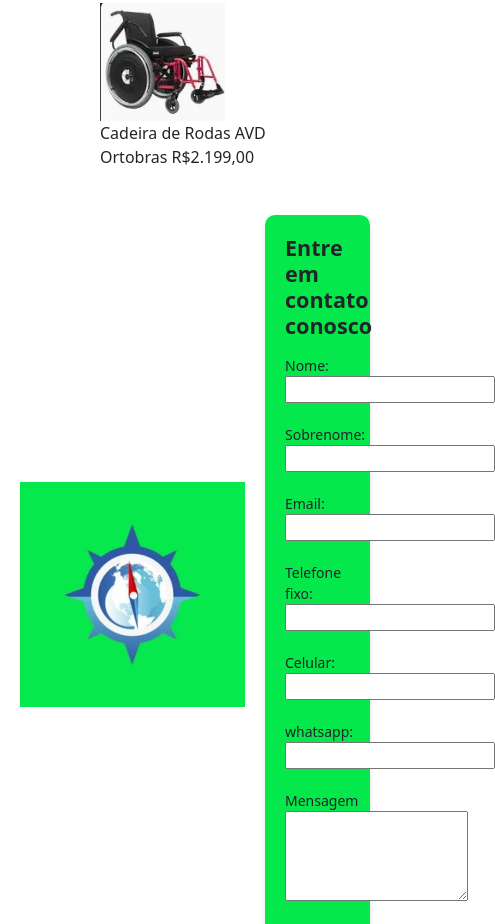
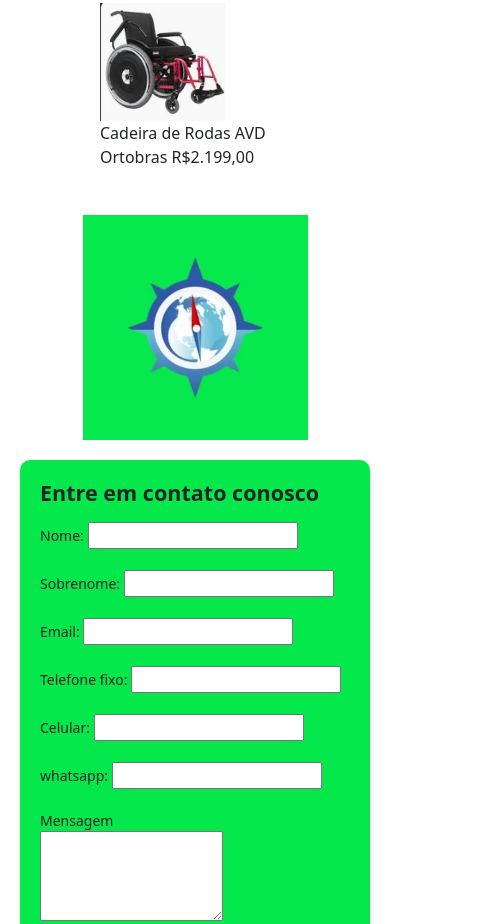
Before and after one commit to juliemartins1/trabalho3, a plain HTML site: page index.html in a window 390 px wide. Shown: the part 2559-3483 px from the top of the page, 495 px wide, since content can reach past the window. Drawn offline with nearby package versions, Linux system fonts and the light colour scheme.

Commit message:
estilo.css

```diff
--- a/css/estilo.css
+++ b/css/estilo.css
@@ -110,19 +110,10 @@
   width: 100px;
 }
 
-.grid-container {
+.imagem-container {
   display: grid;
-  grid-template-columns:2fr 1fr;
-  justify-content: flex-end;
-  gap: 20px;
-  align-items: center;
-  padding: 20px;
-}
-
-.imagem-container {
-  grid-column: 1;
-  justify-items: center;
-
+  justify-content: center;
+  grid-area: imagem-container;
 }
 
 .imagem {
@@ -142,8 +133,32 @@
   padding: 20px;
   border-radius: 10px;
   box-shadow: 0px 4px 6px rgba(0, 0, 0, 0.1);
+  grid-area: formulario-container;
+  max-width: 400px;
 }
 
+.formulario fieldset {
+  max-width: 400px;
+  justify-content: center;
+}
+
+.grid-container {
+  display: grid;
+  grid-template-columns:1fr 2fr 2fr 1fr;
+  justify-content: center;
+  align-self: flex-end;
+  gap: 20px;
+  align-items: center;
+  justify-items: center;
+  padding: 20px;
+  grid-template-areas: ". imagem-container formulario-container . ";
+}
+
+.mensagem {
+  display: flex;
+  max-width: 207px;
+  min-width: 183px;
+}
 .h3 {
   font-size: 16px;
 }
@@ -165,6 +180,12 @@
     padding: 10px;
   }
 
+  .grid-container {
+    grid-template-columns:1fr;
+    grid-template-areas: "imagem-container"
+    " formulario-container";
+
+  }
   .titulo1 {
     font-size: 18px;
   }
@@ -191,7 +212,7 @@
   }
 
   .formulario{
-  max-width: 100vw;
+    justify-content: center;
       font-size: 14px;
   }
   .galeriacontainer{
@@ -199,7 +220,7 @@
     gap: 15px;
   }
 
-  }
+
   .item1, .item2, .item3, .item4, .item5, .item6 {
       max-width: 100%;
       justify-self: center;
@@ -227,3 +248,4 @@
     width: 120px;
     height: 120px;
   }
+}
```
Lines whose indentation alone changed are shown as unchanged.
